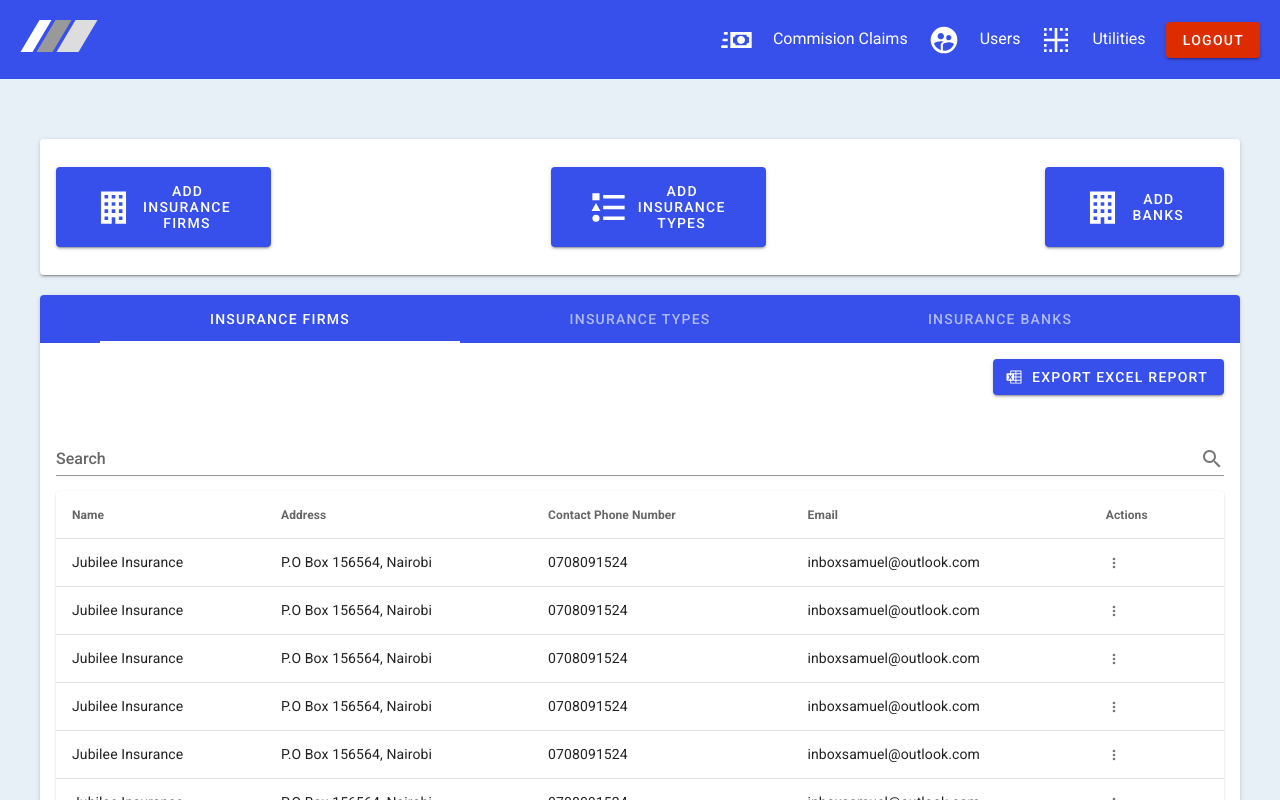
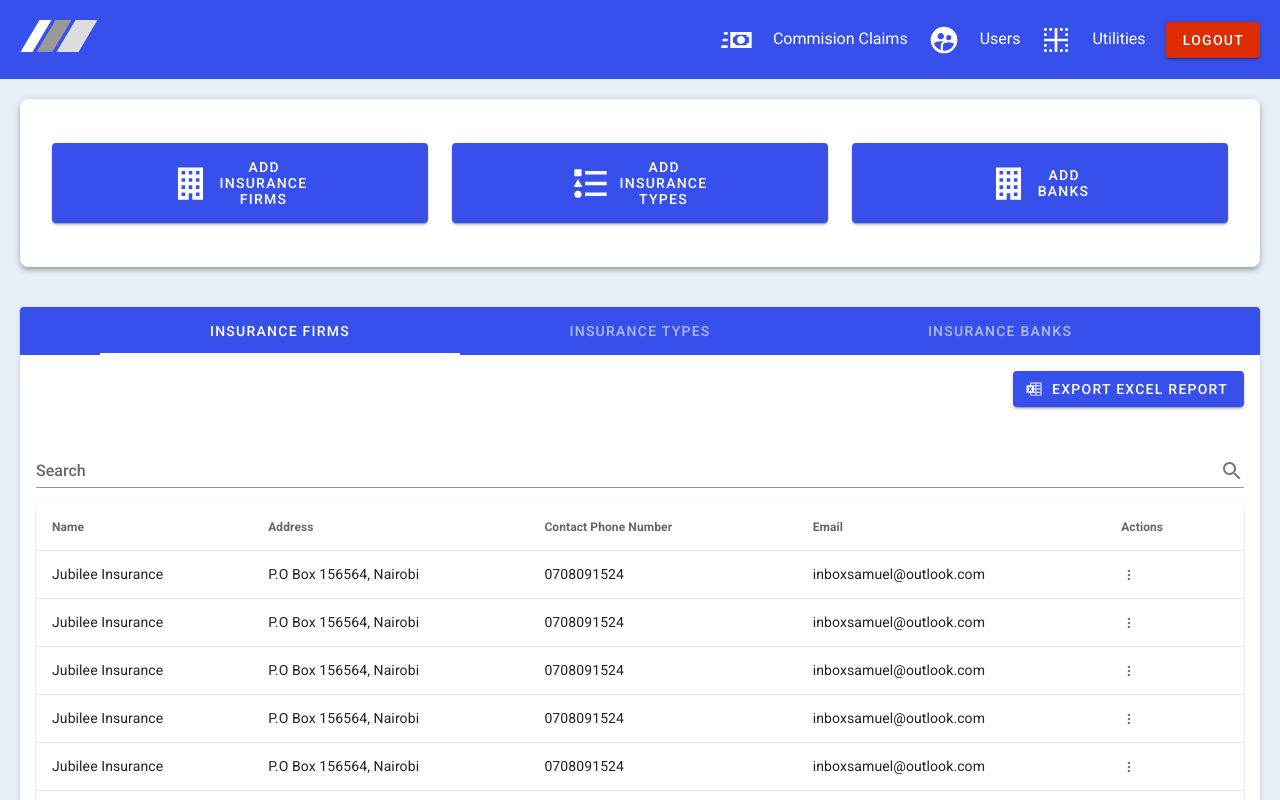
Before and after one commit to kariukisamuel/insurance-claims-app, a Nuxt app: page /cca/utilities in a window 1280 px wide. Shown: the top 800 px of the page. Built offline with nearby package versions, Linux system fonts and the light colour scheme.

Commit message:
Fixed Agency Menu Responsiveness and Responsiveness on commission claim page

```diff
--- a/pages/cca/utilities.vue
+++ b/pages/cca/utilities.vue
@@ -6,20 +6,47 @@
                     <ccamenu />
                 </v-col>
             </v-row>
-            <v-row no-gutters class="pa-10">
-                <v-col cols="12">
-                    <v-card class="my-5 pa-4 d-flex flex-wrap justify-space-between">
-                        <v-dialog v-model="dialogInsurance" hide-overlay transition="dialog-bottom-transition"
-                            width="700">
-                            <template v-slot:activator="{ on, attrs }">
-                                <v-btn color="primary" v-bind="attrs" v-on="on" class="pa-10 my-3">
+
+            <v-row class="elevation-4 white pa-5 ma-5 rounded-lg">
+                <v-col>
+                    <v-btn color="primary" v-bind="attrs" v-on="on" class="pa-10 my-3" block
+                        @click.stop="dialogInsurance = true">
                         <v-icon left size="43">
                             {{ icons.mdiOfficeBuilding }}
                         </v-icon>
-                                      <span class="text-wrap py-3" style="width: min-content; height:auto">  Add Insurance Firms</span>
+                        <span class="text-wrap py-3" style="width: min-content; height:auto"> Add Insurance Firms</span>
 
                     </v-btn>
-                            </template>
+                </v-col>
+                <v-col>
+                    <v-btn color="primary" v-bind="attrs" v-on="on" class="pa-10 my-3" block
+                        @click.stop="dialogInsuranceType = true">
+                        <v-icon left size="43">
+                            {{ icons.mdiFormatListBulletedType }}
+                        </v-icon>
+                        <span class="text-wrap py-3" style="width: min-content; height:auto">Add Insurance
+                            Types</span>
+                    </v-btn>
+                </v-col>
+                <v-col>
+                    <v-btn color="primary" v-bind="attrs" v-on="on" class="pa-10 my-3" block
+                        @click.stop="dialogBank = true">
+                        <v-icon left size="43">
+                            {{ icons.mdiOfficeBuilding }}
+                        </v-icon>
+                        <span class="text-wrap py-3" style="width: min-content; height:auto"> Add
+                            Banks</span>
+                    </v-btn>
+                </v-col>
+
+            </v-row>
+            <v-row no-gutters class="pa-5">
+
+
+                <v-col cols="12">
+
+                    <v-dialog v-model="dialogInsurance" hide-overlay transition="dialog-bottom-transition" width="700">
+
                         <v-card>
                             <v-toolbar dark color="primary">
                                 <v-btn icon dark @click="dialogInsurance = false" class="pa-10 my-3">
@@ -31,12 +58,12 @@
                                 <v-container>
                                     <v-row>
                                         <v-col cols="12">
-                                                <v-text-field v-model="insurance.name" label="Insurance Firm Name"
-                                                    filled></v-text-field>
+                                            <v-text-field v-model="insurance.name" label="Insurance Firm Name" filled>
+                                            </v-text-field>
                                         </v-col>
                                         <v-col cols="12">
-                                                <v-text-field v-model="insurance.address" label="Insurance Address"
-                                                    filled></v-text-field>
+                                            <v-text-field v-model="insurance.address" label="Insurance Address" filled>
+                                            </v-text-field>
                                         </v-col>
                                         <v-col cols="12">
                                             <v-text-field v-model="insurance.phoneNumber"
@@ -56,14 +83,7 @@
 
                     <v-dialog v-model="dialogInsuranceType" hide-overlay transition="dialog-bottom-transition"
                         width="700">
-                            <template v-slot:activator="{ on, attrs }">
-                                <v-btn color="primary" v-bind="attrs" v-on="on" class="pa-10 my-3">
-                                    <v-icon left size="43">
-                                        {{ icons.mdiFormatListBulletedType }}
-                                    </v-icon>
-                                   <span class="text-wrap py-3" style="width: min-content; height:auto">Add Insurance Types</span>
-                                </v-btn>
-                            </template>
+
                         <v-card>
                             <v-toolbar dark color="primary">
                                 <v-btn icon dark @click="dialogInsuranceType = false">
@@ -95,14 +115,7 @@
 
                     </v-dialog>
                     <v-dialog v-model="dialogBank" hide-overlay transition="dialog-bottom-transition" width="700">
-                            <template v-slot:activator="{ on, attrs }">
-                                <v-btn color="primary" v-bind="attrs" v-on="on" class="pa-10 my-3">
-                                    <v-icon left size="43">
-                                        {{ icons.mdiOfficeBuilding }}
-                                    </v-icon>
-                                   <span class="text-wrap py-3" style="width: min-content; height:auto">  Add Banks</span>
-                                </v-btn>
-                            </template>
+
                         <v-card>
                             <v-toolbar dark color="primary">
                                 <v-btn icon dark @click="dialogBank = false">
@@ -122,8 +135,8 @@
                                             </v-text-field>
                                         </v-col>
                                         <v-col cols="12">
-                                                <v-text-field v-model="banks.phoneNumber"
-                                                    label="Bank Contact Phone Number" filled></v-text-field>
+                                            <v-text-field v-model="banks.phoneNumber" label="Bank Contact Phone Number"
+                                                filled></v-text-field>
                                         </v-col>
                                         <v-btn color="primary" rounded block>
                                             Save
@@ -137,8 +150,7 @@
 
                     </v-dialog>
 
-                        <v-dialog v-model="dialogEditFirm" hide-overlay transition="dialog-bottom-transition"
-                            width="700">
+                    <v-dialog v-model="dialogEditFirm" hide-overlay transition="dialog-bottom-transition" width="700">
 
                         <v-card>
                             <v-toolbar dark color="primary">
@@ -203,7 +215,7 @@
                         </v-card>
 
                     </v-dialog>
-                    </v-card>
+
 
                     <v-card>
                         <v-tabs fixed-tabs background-color="#3750EB" show-arrows dark v-model="tabs">
@@ -287,8 +299,8 @@
                                             single-line hide-details></v-text-field>
                                     </v-card-title>
                                     <v-card-text>
-                                        <v-data-table :headers="anks.headers" :items="anks.banks"
-                                            :items-per-page="10" class="elevation-1">
+                                        <v-data-table :headers="anks.headers" :items="anks.banks" :items-per-page="10"
+                                            class="elevation-1">
                                             <template v-slot:item.actions="{ item }">
                                                 <v-icon small class="mr-2" @click="editItem(item)">
                                                     {{ icons.mdiDotsVertical }}
@@ -324,7 +336,7 @@ export default {
     name: "CcaUsersPage",
     data() {
         return {
-            search:'',
+            search: '',
             insuranceFirms: ['Jubilee Insurance', 'Icea Insurance', 'Old Mutual', 'Amaco'],
             banks: {
                 name: "",
@@ -351,7 +363,7 @@ export default {
             notifications: false,
             sound: true,
             widgets: false,
-            icons: { mdiAccountMultiplePlus, mdiDotsVertical, mdiAccountCheck, mdiAccountCancel, mdiPencil, mdiOfficeBuilding, mdiFormatListBulletedType,mdiMicrosoftExcel },
+            icons: { mdiAccountMultiplePlus, mdiDotsVertical, mdiAccountCheck, mdiAccountCancel, mdiPencil, mdiOfficeBuilding, mdiFormatListBulletedType, mdiMicrosoftExcel },
             tabs: null,
             insuranceFirms: {
                 headers: [
```
Lines whose indentation alone changed are shown as unchanged.
